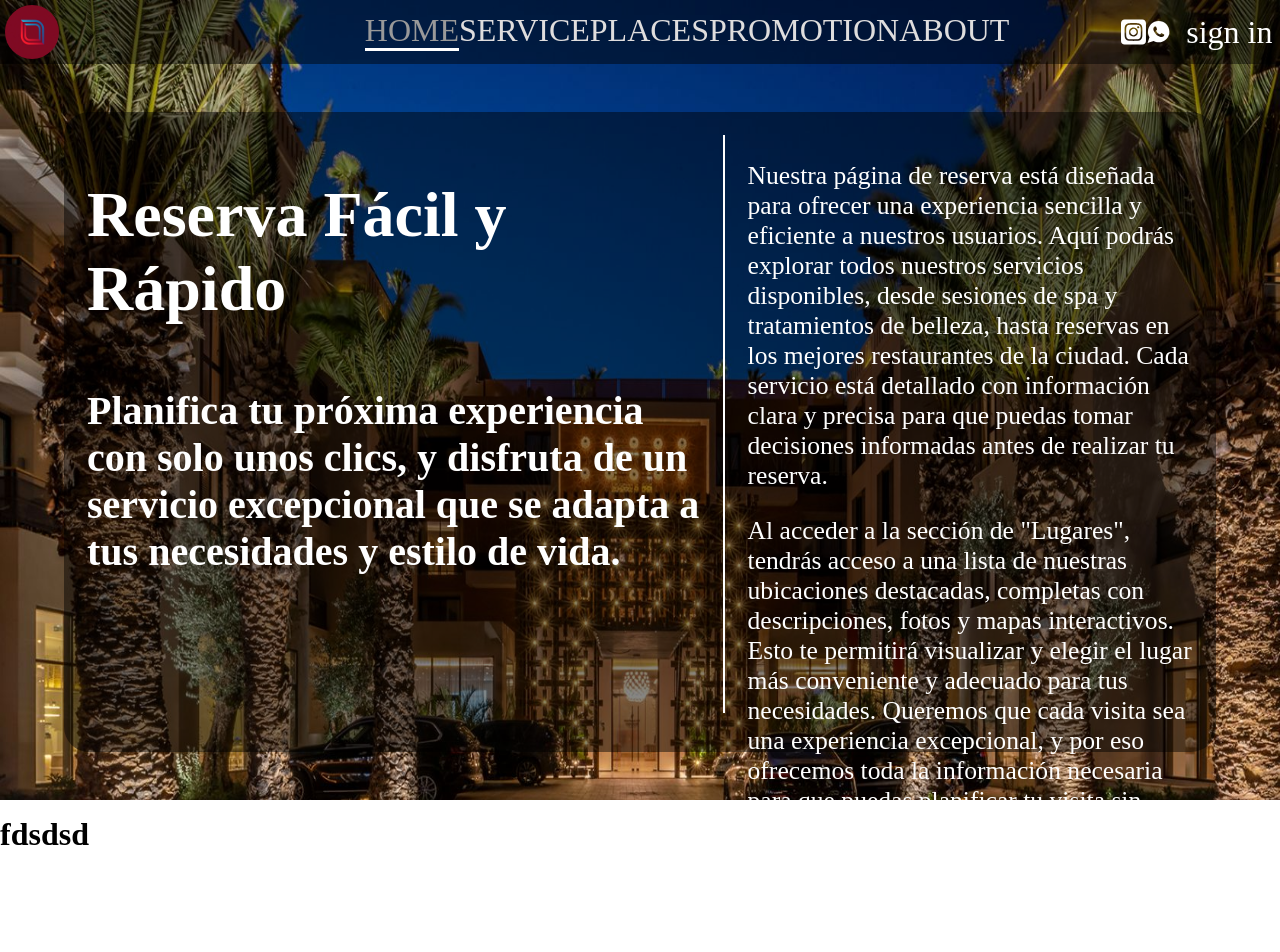
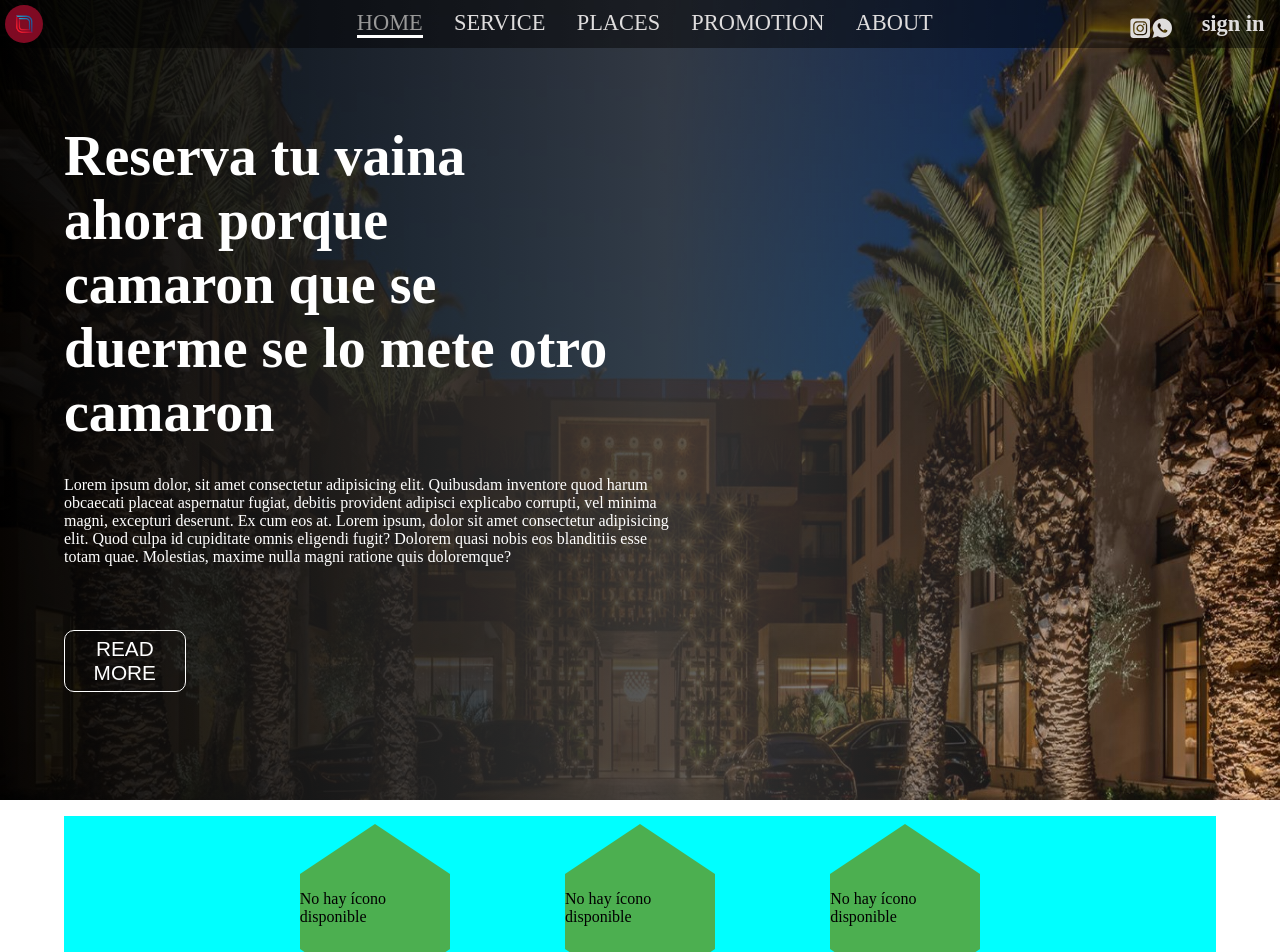
Before and after one commit to papitoelcalvo/RESERVAS, a React (Vite) app in the folder PROYECTO/FRONTEND/: page /home in a window 1280 px wide. Shown: the top 952 px of the page. Built offline with nearby package versions, Linux system fonts and the light colour scheme.

Commit message:
ya esta mas desarrollada la pagina principal

```diff
--- a/PROYECTO/FRONTEND/src/app/About.jsx
+++ b/PROYECTO/FRONTEND/src/app/About.jsx
@@ -1,10 +1,11 @@
 import React from 'react';
 import Navbar from '../components/Navbar';
+import '../css/About.css'
 const About = () => {
   return (
     <div>
       <Navbar/>
-      <h1>about</h1>
+      <h1 className='ti'>about</h1>
     </div>
   );
 };
--- a/PROYECTO/FRONTEND/src/app/Home.jsx
+++ b/PROYECTO/FRONTEND/src/app/Home.jsx
@@ -2,25 +2,26 @@ import React from 'react';
 import Navbar from '../components/Navbar';
 import CarouselComponent from '../components/CarouselComponent';
 import '../css/Home.css';
+import Exa from '../components/Exa';
 const Home = () => {
   return (
     <div>
       <Navbar/>
       <div className='en-carru'>
-        <div className='pr'>
-          <h1>Reserva Fácil y Rápido</h1>
-          <h2>Planifica tu próxima experiencia con solo unos clics, y disfruta de un servicio excepcional que se adapta a tus necesidades y estilo de vida.</h2>
-        </div>
-        <div className="sep"></div>
-        <div className='sd'>
-          <p>Nuestra página de reserva está diseñada para ofrecer una experiencia sencilla y eficiente a nuestros usuarios. Aquí podrás explorar todos nuestros servicios disponibles, desde sesiones de spa y tratamientos de belleza, hasta reservas en los mejores restaurantes de la ciudad. Cada servicio está detallado con información clara y precisa para que puedas tomar decisiones informadas antes de realizar tu reserva.</p>
-          <p>Al acceder a la sección de "Lugares", tendrás acceso a una lista de nuestras ubicaciones destacadas, completas con descripciones, fotos y mapas interactivos. Esto te permitirá visualizar y elegir el lugar más conveniente y adecuado para tus necesidades. Queremos que cada visita sea una experiencia excepcional, y por eso ofrecemos toda la información necesaria para que puedas planificar tu visita sin complicaciones.</p>
-          <p>Nuestra sección de "Promociones" te mantendrá al día con las últimas ofertas y descuentos exclusivos. No importa si eres un cliente nuevo o recurrente, siempre encontrarás algo especial para ti. Además, nuestro sistema de reservas es intuitivo y rápido, permitiéndote completar tu reserva en cuestión de minutos desde cualquier dispositivo. Nos esforzamos por brindarte la mejor experiencia posible, facilitando cada paso del proceso de reserva. ¡Explora, reserva y disfruta!</p>
+        <div className='ler'>
+          <p></p>
+          <h1 className='tit'>Reserva tu vaina ahora porque camaron que se duerme se lo mete otro camaron</h1>
+          <p className='parr'>Lorem ipsum dolor, sit amet consectetur adipisicing elit. Quibusdam inventore quod harum obcaecati placeat aspernatur fugiat, debitis provident adipisci explicabo corrupti, vel minima magni, excepturi deserunt. Ex cum eos at. Lorem ipsum, dolor sit amet consectetur adipisicing elit. Quod culpa id cupiditate omnis eligendi fugit? Dolorem quasi nobis eos blanditiis esse totam quae. Molestias, maxime nulla magni ratione quis doloremque?</p>
+          <button className='lear'>READ MORE</button>
         </div>
       </div>
       <CarouselComponent/>
       <div className='re'>
-        <h1>fdsdsd</h1>
+        <div className='exas'>
+          <Exa/>
+          <Exa/>
+          <Exa/>
+        </div>
       </div>
     </div>
   );
--- a/PROYECTO/FRONTEND/src/app/Places.jsx
+++ b/PROYECTO/FRONTEND/src/app/Places.jsx
@@ -1,10 +1,11 @@
 import React from 'react';
 import Navbar from '../components/Navbar';
+import '../css/Places.css'
 const Places = () => {
   return (
     <div>
       <Navbar/>
-      <h1>places</h1>
+      <h1 className='ti'>places</h1>
     </div>
   );
 };
--- a/PROYECTO/FRONTEND/src/app/Promotion.jsx
+++ b/PROYECTO/FRONTEND/src/app/Promotion.jsx
@@ -1,10 +1,11 @@
 import React from 'react';
 import Navbar from '../components/Navbar';
+import '../css/Promotion.css'
 const Promotion = () => {
   return (
     <div>
       <Navbar/>
-      <h1>promotion</h1>
+      <h1 className='ti'>promotion</h1>
     </div>
   );
 };
--- a/PROYECTO/FRONTEND/src/app/Service.jsx
+++ b/PROYECTO/FRONTEND/src/app/Service.jsx
@@ -1,10 +1,11 @@
 import React from 'react';
 import Navbar from '../components/Navbar';
+import '../css/Service.css'
 const Service = () => {
   return (
     <div>
       <Navbar/>
-      <h1>Service</h1>
+      <h1 className='ti'>Service</h1>
     </div>
   );
 };
--- /dev/null
+++ b/PROYECTO/FRONTEND/src/components/Exa.jsx
@@ -0,0 +1,12 @@
+import React from 'react';
+import '../css/Exa.css';
+
+function Exa({ icono }) {
+  return (
+    <div className='hexagono'>
+      {icono ? <img src={icono} alt="Icono" className='icono' /> : <p>No hay ícono disponible</p>}
+    </div>
+  );
+}
+
+export default Exa;
--- a/PROYECTO/FRONTEND/src/components/Navbar.jsx
+++ b/PROYECTO/FRONTEND/src/components/Navbar.jsx
@@ -23,10 +23,14 @@ function Navbar() {
         </div>
         <div className='lo'>
           <div className='ic'>
+            <a href="https://www.instagram.com/">
             <FaSquareInstagram className='insta' />
+            </a>
+            <a href="https://web.whatsapp.com/">
             <IoLogoWhatsapp className='whatsapp' />
+            </a>
           </div>
-          <p>sign in</p>
+          <p><NavLink to='/'>sign in</NavLink></p>
         </div>
       </div>
     </div>
--- /dev/null
+++ b/PROYECTO/FRONTEND/src/css/Exa.css
@@ -0,0 +1,32 @@
+.hexagono {
+    position: relative;
+    width: 150px;
+    height: 75px;
+    background-color: #4CAF50;
+    margin: 5%;
+  }
+
+  .hexagono:before,
+  .hexagono:after {
+    content: "";
+    position: absolute;
+    width: 0;
+    border-left: 75px solid transparent;
+    border-right: 75px solid transparent;
+  }
+
+  .hexagono:before {
+    bottom: 100%;
+    border-bottom: 50px solid #4CAF50;
+  }
+
+  .hexagono:after {
+    top: 100%;
+    width: 0;
+    border-top: 50px solid #4CAF50;
+  }
+
+  .icono {
+    max-width: 100%;
+    max-height: 100%;
+  }
--- a/PROYECTO/FRONTEND/src/css/Home.css
+++ b/PROYECTO/FRONTEND/src/css/Home.css
@@ -3,43 +3,59 @@
 }
 
 .en-carru{
-    background-color: rgba(0, 0, 0, 0.466);
+    background: rgb(0, 0, 0);
+    background: linear-gradient(90deg, rgba(0, 0, 0, 0.9) 0%, rgba(59, 59, 59, 0.849) 52%, rgba(111,79,159,0) 100%);
     position: absolute;
     z-index: 1;
-    margin-top: 14vh;
-    width: 90%;
-    height: 80vh;
-    margin-left: 5%;
+    width: 100%;
+    height: 100vh;
     color: white;
-    border-radius: 25px;
     display: flex;
-    justify-content: space-between;
+    align-items: center;
 }
 
-.sep{
-    border: solid 1px white;
-    height: 90%;
-    margin-top: 2%;
+.ler{
+    margin-left: 5%;
 }
 
-.pr{
-    width: 55%;
-    border-radius: 25px 0px 0px 25px;
-    padding: 2%;
+.tit{
+    margin: 0;
+    padding: 0;
+    width: 45%;
+    font-size: 3.5em;
 }
 
-.pr h1{
-    font-size: 4em;
-    margin-bottom: 10%;
+.parr{
+    margin: 4vh 0;
+    width: 50%;
 }
 
-.pr h2{
-    font-size: 2.5em;
+.lear{
+    padding: 0;
+    margin: 0;
+    width: 10%;
+    margin-top: 4vh;
+    padding: 0.5%;
+    font-size: 1.3em;
+    background: none;
+    border: 1px solid;
 }
 
-.sd{
-    width: 40%;
-    border-radius: 0px 25px 25px 0px;
-    padding: 2%;
-    font-size: 1.6em;
+.lear:hover{
+    background-color: rgb(37, 37, 37);
 }
+
+.re{
+    width: 90%;
+    margin-left: 5%;
+    display: flex;
+    flex-direction: column;
+    background-color: aqua;
+}
+
+.exas{
+    display: flex;
+    width: 100%;
+    align-items: center;
+    justify-content: center;
+}
--- a/PROYECTO/FRONTEND/src/css/Navbar.css
+++ b/PROYECTO/FRONTEND/src/css/Navbar.css
@@ -3,7 +3,7 @@
   display: flex;
   width: 100%;
   background-color: rgba(0, 0, 0, 0.466);
-  height: 8vh;
+  height: 6vh;
   position: absolute;
   z-index: 1000; /* Aumenta el z-index para asegurarte de que esté encima de otros elementos */
   top: 0; /* Asegúrate de que esté en la parte superior */
@@ -29,7 +29,7 @@
 
 .li{
   color: white;
-  font-size: 2em;
+  font-size: 1.4em;
   list-style: none;
   border-bottom: solid 3px transparent;
 }
@@ -60,7 +60,7 @@
   display: flex;
   align-items: center;
   justify-content: space-around;
-  font-size: 2em;
+  font-size: 1.4em;
   color: white;
 }
 
@@ -68,8 +68,12 @@
   height: 100%;
   display: flex;
   align-items: center;
-  width: 30%;
+  width: 25%;
   justify-content: space-between;
+}
+
+.ic a{
+  height: 30%;
 }
 
 .logoo {
--- a/PROYECTO/FRONTEND/src/css/Service.css
+++ b/PROYECTO/FRONTEND/src/css/Service.css
@@ -0,0 +1,3 @@
+.ti{
+    margin-top: 10vh;
+}
```
Also changed, not shown: 25 other files (tests, documents, lock files or other folders).
